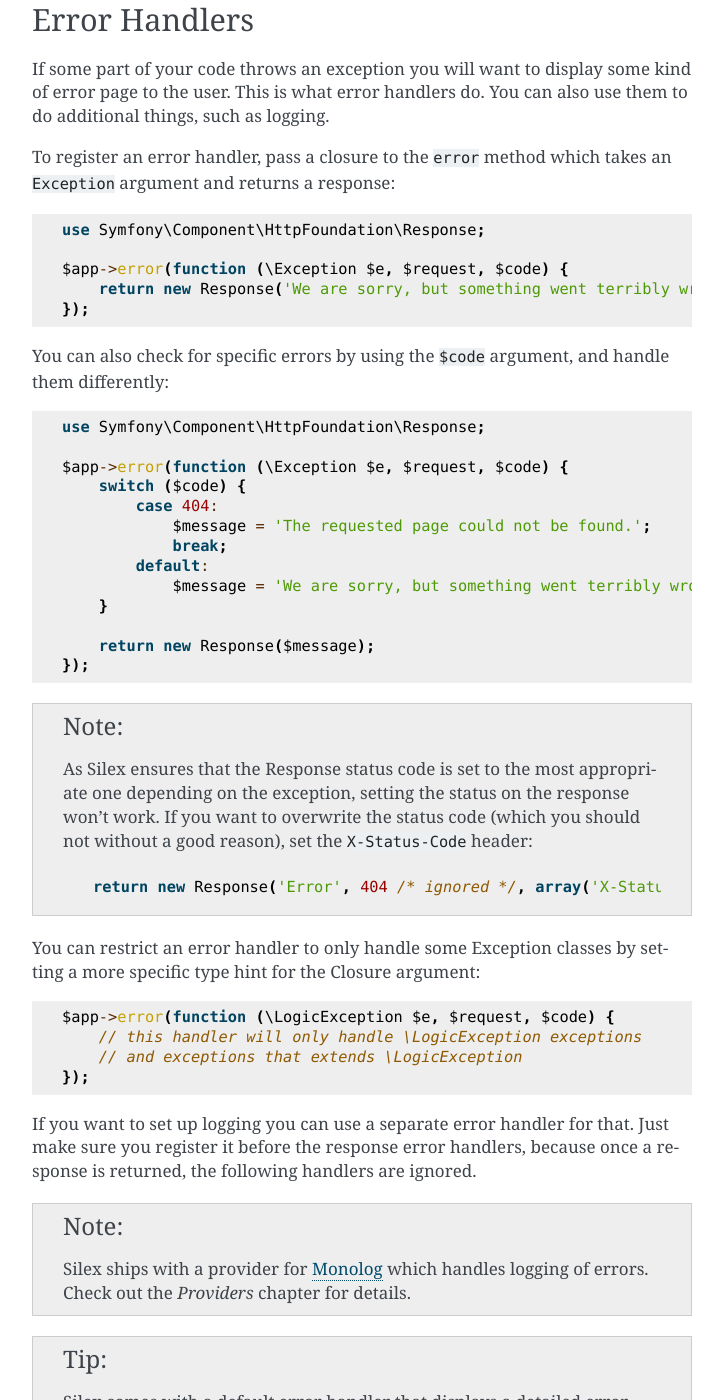
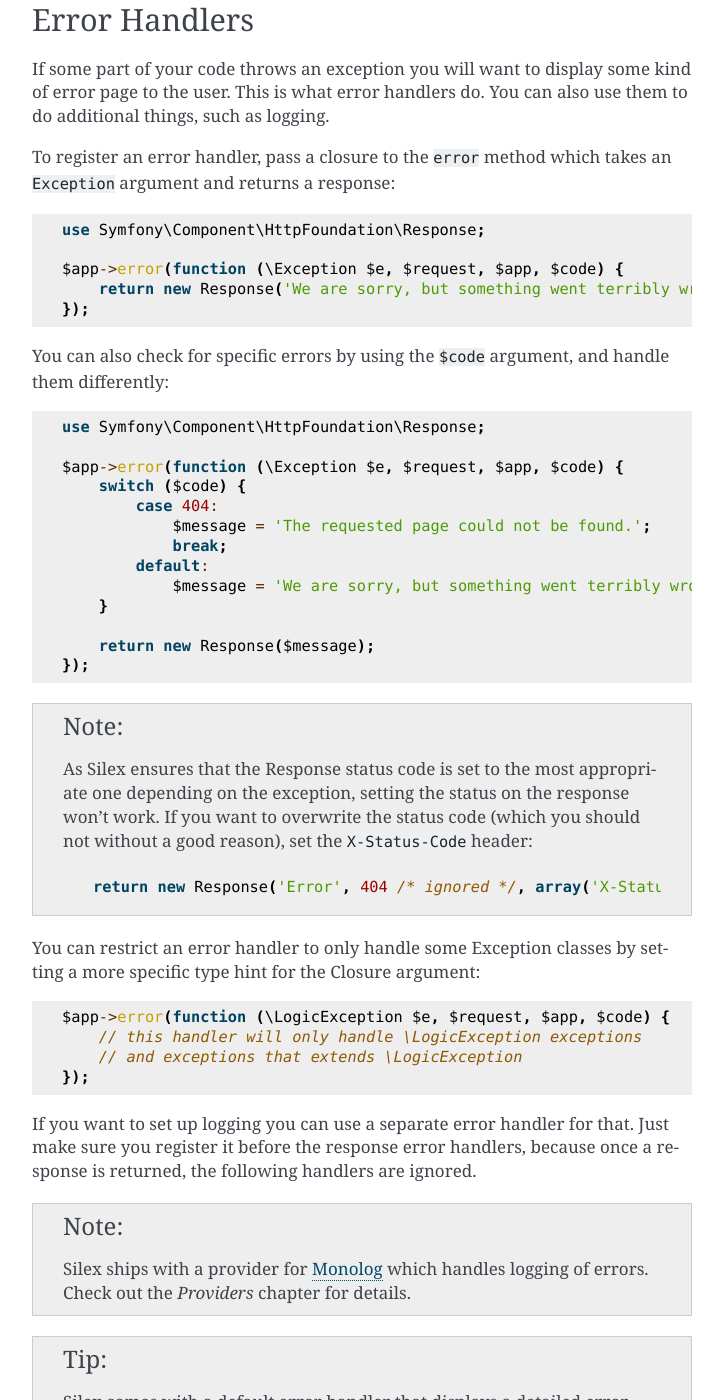
Before and after one commit to silexphp/Silex, a Sphinx documentation site: the page built from doc/usage.rst, in a window 1280 px wide and 1400 px high, scrolled down 10505 px. Shown: the whole window, without its empty margins (388-1111 px from the left). Built offline with Sphinx 7.4.7, drawn with Linux system fonts in a browser that asks for light colours; pages that are not in the unit, such as notebooks, are missing from menus.

Commit message:
Update doc.

```diff
--- a/doc/usage.rst
+++ b/doc/usage.rst
@@ -490,7 +490,7 @@ takes an ``Exception`` argument and returns a response::
 
     use Symfony\Component\HttpFoundation\Response;
 
-    $app->error(function (\Exception $e, $request, $code) {
+    $app->error(function (\Exception $e, $request, $app, $code) {
         return new Response('We are sorry, but something went terribly wrong.');
     });
 
@@ -499,7 +499,7 @@ handle them differently::
 
     use Symfony\Component\HttpFoundation\Response;
 
-    $app->error(function (\Exception $e, $request, $code) {
+    $app->error(function (\Exception $e, $request, $app, $code) {
         switch ($code) {
             case 404:
                 $message = 'The requested page could not be found.';
@@ -523,7 +523,7 @@ handle them differently::
 You can restrict an error handler to only handle some Exception classes by
 setting a more specific type hint for the Closure argument::
 
-    $app->error(function (\LogicException $e, $request, $code) {
+    $app->error(function (\LogicException $e, $request, $app, $code) {
         // this handler will only handle \LogicException exceptions
         // and exceptions that extends \LogicException
     });
```
Also changed, not shown: other parts of doc/usage.rst (+1 -1 lines).
